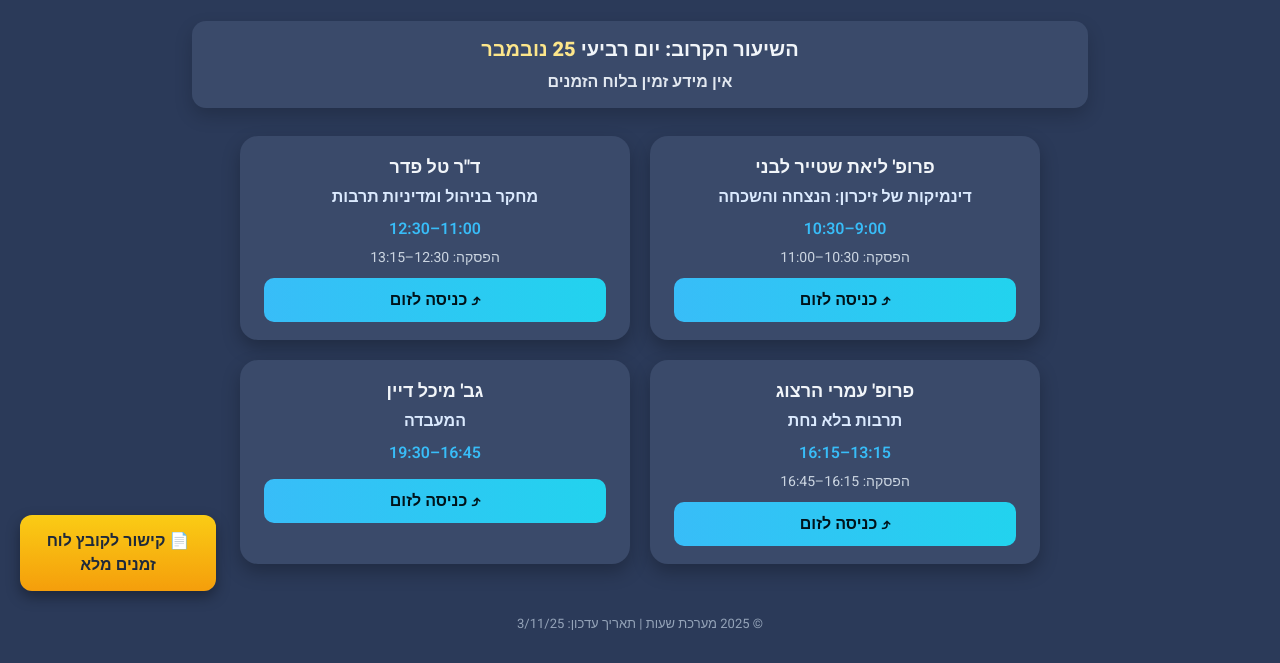
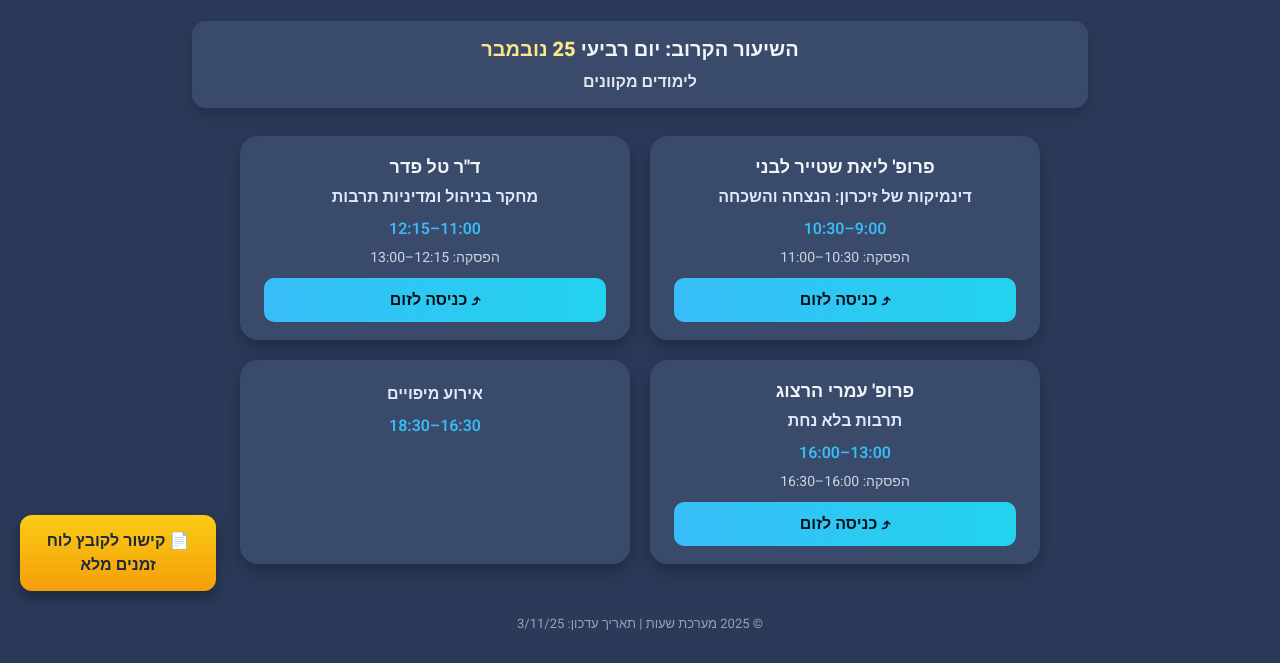
Before and after one commit to TalFeder2/Sapir_SemA_Tashpav, a plain HTML site: page index.html in a window 1280 px wide. Shown: the part 189-852 px from the top of the page. Drawn offline with Linux system fonts and the light colour scheme.

Commit message:
Update 25.11 schedule: Tal shortened, Omri shifted, Mapping event
Co-Authored-By: Claude Opus 4.7 <noreply@anthropic.com>

```diff
--- a/index.html
+++ b/index.html
@@ -57,6 +57,7 @@
       { day: 11, month: "נובמבר", type: "לימודים מקוונים" },
       { day: 12, month: "נובמבר", type: "יום לימודים פיזי" },
       { day: 19, month: "נובמבר", type: "לימודים מקוונים" },
+      { day: 25, month: "נובמבר", type: "לימודים מקוונים" },
       { day: 26, month: "נובמבר", type: "לימודים מקוונים" },
       { day: 3,  month: "דצמבר",  type: "יום לימודים פיזי" },
       { day: 10, month: "דצמבר",  type: "לימודים מקוונים" },
@@ -115,6 +116,27 @@ function getNextWednesday(fromDate){
       }
     }
 
+    if (day === 25 && monthName === "נובמבר") {
+      const talIdx = selected.findIndex(c => c.lecturer && c.lecturer.includes("טל פדר"));
+      if (talIdx !== -1) {
+        selected[talIdx].time = "11:00–12:15";
+        selected[talIdx].break = "12:15–13:00";
+      }
+      const omriIdx = selected.findIndex(c => c.lecturer && c.lecturer.includes("עמרי"));
+      if (omriIdx !== -1) {
+        selected[omriIdx].time = "13:00–16:00";
+        selected[omriIdx].break = "16:00–16:30";
+      }
+      const labIdx = selected.findIndex(c => c.course === "המעבדה");
+      if (labIdx !== -1) {
+        selected[labIdx] = {
+          lecturer: "",
+          course: "אירוע מיפויים",
+          time: "16:30–18:30"
+        };
+      }
+    }
+
     selected.forEach(cls => {
       const card = document.createElement("article");
       card.className = "card";
```
